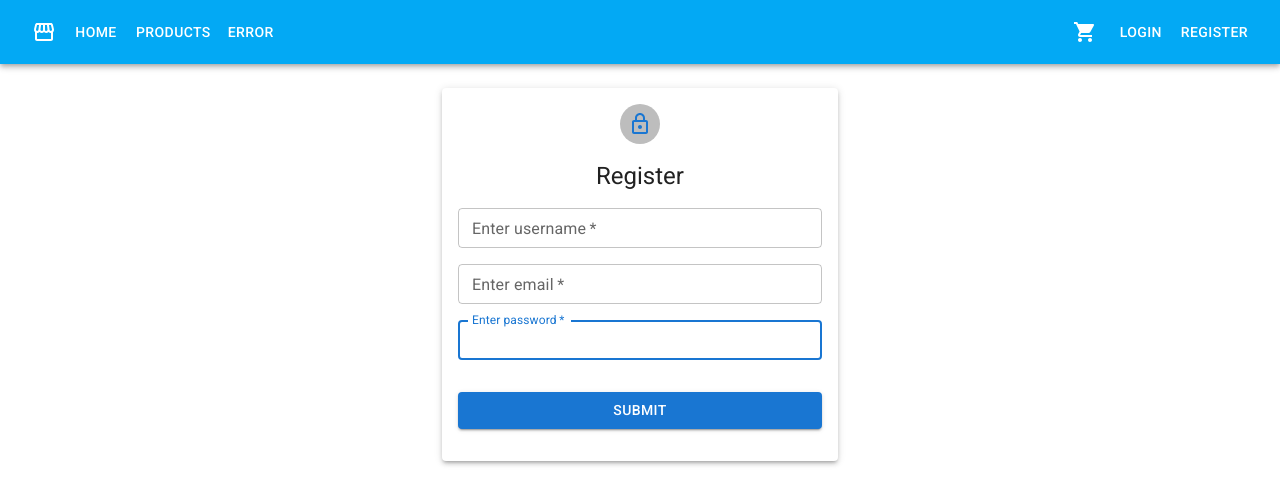
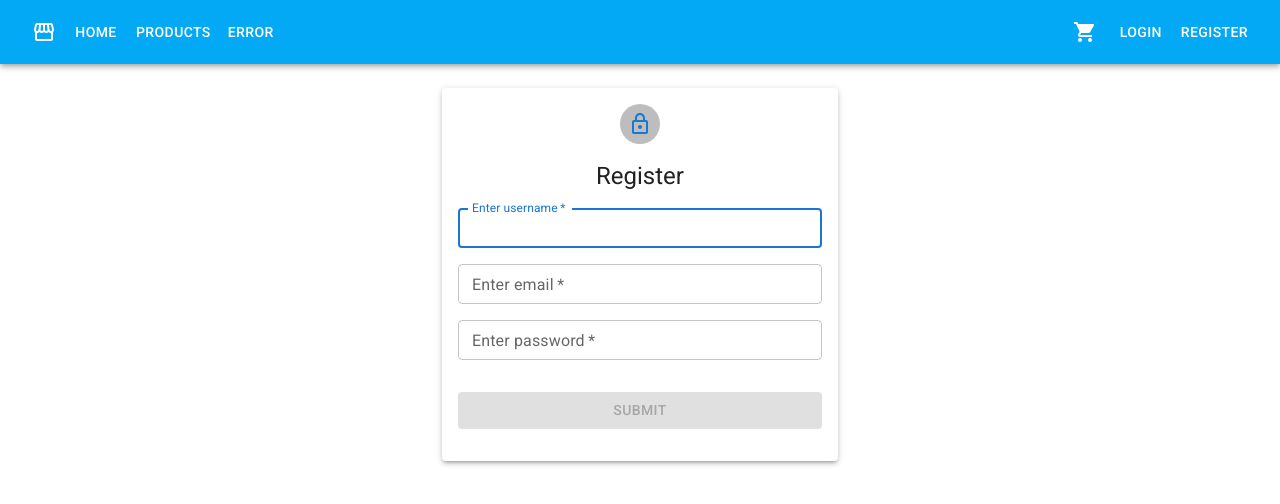
Before and after one commit to MelihDincer/02-store-app, a React (Vite) app: page /register in a window 1280 px wide. Shown: the top 504 px of the page. Built offline with nearby package versions, Linux system fonts and the light colour scheme; no server answers.

Commit message:
26 Haziran first commit. -Register işlemi tamamlandı.

```diff
--- a/src/api/apiClient.js
+++ b/src/api/apiClient.js
@@ -77,10 +77,18 @@ const cart = {
   deleteItem: (productId, quantity = 1) =>
     methods.delete(`carts?productId=${productId}&quantity=${quantity}`),
 };
+
+const account = {
+  login: (formData) => methods.post("users/login", formData),
+  register: (formData) => methods.post("users/register", formData),
+  getUser: (formData) => methods.post("users/getUser", formData),
+};
+
 const requests = {
   products,
   errors,
   cart,
+  account,
 };
 
 export default requests;
--- a/src/pages/Login.jsx
+++ b/src/pages/Login.jsx
@@ -22,8 +22,6 @@ export default function LoginPage() {
       password: "",
     },
   });
-
-  console.log(errors);
 
   function handleForm(data) {
     console.log(data);
--- a/src/pages/Register.jsx
+++ b/src/pages/Register.jsx
@@ -8,8 +8,54 @@ import {
   TextField,
   Typography,
 } from "@mui/material";
+import { useState } from "react";
+import { useForm } from "react-hook-form";
+import requests from "../api/apiClient";
+import { useNavigate } from "react-router";
 
 export default function RegisterPage() {
+  const navigate = useNavigate();
+  const {
+    register,
+    handleSubmit,
+    formState: { errors, isValid },
+  } = useForm({
+    defaultValues: {
+      username: "",
+      email: "",
+      password: "",
+    },
+  });
+
+  function handleForm(data) {
+    requests.account
+      .register(data)
+      .then((result) => {
+        console.log(result);
+        navigate("/login");
+      })
+      .catch((error) => console.log(error));
+  }
+  // const [username, setUsername] = useState("melihdincer");
+  // const [password, setPassword] = useState("123456");
+
+  //Klasik Yöntem Start
+  // const [values, setValues] = useState({
+  //   username: "",
+  //   password: "",
+  // });
+
+  // function handleSubmit(e) {
+  //   e.preventDefault();
+  //   console.log(values);
+  // }
+
+  // function handleInputChange(e) {
+  //   const { name, value } = e.target;
+  //   setValues({ ...values, [name]: value });
+  // }
+  //Klasik Yöntem Finish
+
   return (
     <Container maxWidth="xs">
       <Paper sx={{ padding: 2 }} elevation={3}>
@@ -23,34 +69,66 @@ export default function RegisterPage() {
         >
           Register
         </Typography>
-        <Box component="form" sx={{ mb: 2 }}>
+        <Box
+          component="form"
+          onSubmit={handleSubmit(handleForm)}
+          noValidate
+          sx={{ mb: 2 }}
+        >
           <TextField
-            name="username"
+            {...register("username", {
+              required: "username zorunlu alan",
+              minLength: {
+                value: 3,
+                message: "username min. 3 karakter olmalıdır.",
+              },
+            })}
             label="Enter username"
             size="small"
             fullWidth
             required
             autoFocus
             sx={{ mb: 2 }}
+            error={!!errors.username}
+            helperText={errors.username?.message}
           />
+
           <TextField
-            name="email"
-            type="email"
+            {...register("email", {
+              required: "email zorunlu alan",
+              minLength: {
+                value: 3,
+                message: "email min. 3 karakter olmalıdır.",
+              },
+            })}
             label="Enter email"
             size="small"
             fullWidth
             required
             sx={{ mb: 2 }}
+            error={!!errors.email}
+            helperText={errors.email?.message}
           />
+
           <TextField
-            name="password"
+            {...register("password", {
+              required: "password zorunlu alan",
+              minLength: {
+                value: 6,
+                message: "password min. 6 karakter olmalıdır.",
+              },
+            })}
+            //value={values.password}
+            //onChange={handleInputChange}
+            //name="password"
             type="password"
             label="Enter password"
             size="small"
             fullWidth
             required
-            autoFocus
             sx={{ mb: 2 }}
+            error={!!errors.password}
+            helperText={errors.password?.message}
           />
           <Button
             type="submit"
@@ -58,6 +136,7 @@ export default function RegisterPage() {
             fullWidth
             sx={{ mt: 2 }}
             color="primary"
+            disabled={!isValid}
           >
             Submit
           </Button>
```
